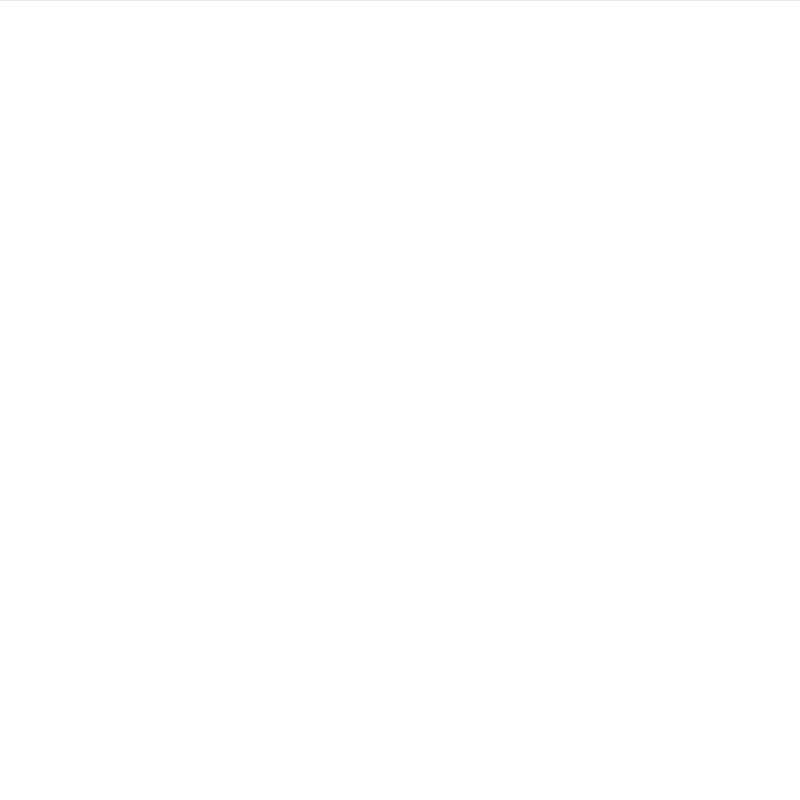
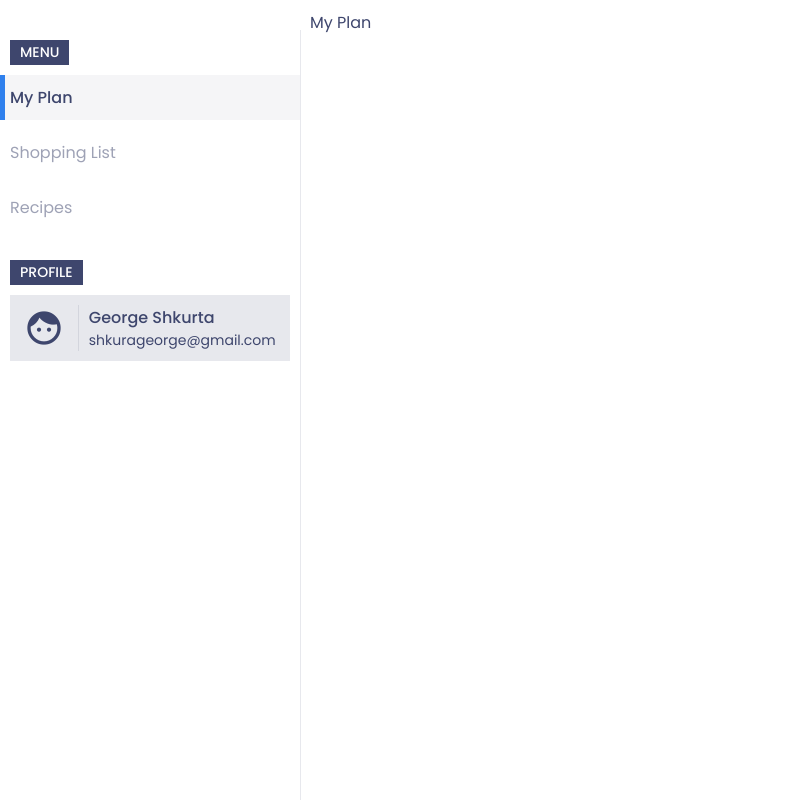
Before and after one commit to george-skourta/meal-planer, an Electron app: page index.html in a window 800 px wide. Drawn offline with Linux system fonts and the light colour scheme.

Commit message:
Finished basic sidebar.

```diff
--- a/index.html
+++ b/index.html
@@ -8,6 +8,51 @@
     <link rel="stylesheet" href="public/css/app.min.css">
 </head>
 <body style="background: white;">
+    <!-- Sidebar Menu -->
+    <div class="sidebar-menu">
+        <!-- Sidebar Menu: Navigation -->
+        <div class="sidebar-menu__nav">
+            <span class="sidebar-menu__label">Menu</span>
+            <a href="javascript:void()" class="sidebar-menu__nav-item sidebar-menu__nav-item--active">My Plan</a>
+            <a href="javascript:void()" class="sidebar-menu__nav-item">Shopping List</a>
+            <a href="javascript:void()" class="sidebar-menu__nav-item">Recipes</a>
+        </div>
+        <!-- Sidebar Menu: Profile -->
+        <div class="sidebar-menu__profile">
+            <span class="sidebar-menu__label">Profile</span>
+            <div class="sidebar-menu__profile-selection">
+                <div class="sidebar-menu__profile-thumbnail">
+                    <i class="material-icons">face</i>
+                </div>
+                <div class="sidebar-menu__profile-info">
+                    <span class="sidebar-menu__profile-name">George Shkurta</span>
+                    <span class="sidebar-menu__profile-email">shkurageorge@gmail.com</span>
+                </div>
+            </div>
+        </div>
+    </div>
+
+    <!-- Main Content -->
+    <main class="main-content">
+        <!-- Section: My Plan -->
+        <section class="section section--active my-plan">
+            <div class="section-header">
+                <span class="section-header__title">My Plan</span>
+            </div>
+        </section>
+        <!-- Section: Shopping List -->
+        <section class="section shopping-list">
+            <div class="section-header">
+                <span class="section-header__title">Shopping List</span>
+            </div>
+        </section>
+        <!-- Section: Recipes -->
+        <section class="section recipes">
+            <div class="section-header">
+                <span class="section-header__title">Recipes</span>
+            </div>
+        </section>
+    </main>
 
 
     <!-- Renderer process logic -->
--- a/preload.js
+++ b/preload.js
@@ -12,7 +12,6 @@ window.addEventListener('DOMContentLoaded', () => {
         icon: url.format(path.join(__dirname, '/public/media/logo', '/logo.png')),
     });
 
-
     const replaceText = (selector, text) => {
         const element = document.getElementById(selector)
         if (element) element.innerText = text
--- a/src/scss/02-base/_reset.scss
+++ b/src/scss/02-base/_reset.scss
@@ -1,11 +1,7 @@
 html, body {
     color: $secondary;
-    font-family: $roboto;
+    font-family: $base-font;
     font-size: 16px;
     padding: 0;
     margin: 0;
 }
-
-body {
-    border-top: 1px solid rgba($color: $secondary, $alpha: .12);
-}
--- a/src/scss/03-global/_footer.scss
+++ /dev/null
@@ -1,4 +0,0 @@
-.footer {
-    border-top: 1px solid rgba($color: $secondary, $alpha: .12);
-    padding: 20px;
-}
--- a/src/scss/03-global/_header.scss
+++ /dev/null
@@ -1,38 +0,0 @@
-.header {
-    padding: 10px 20px;
-    position: relative;
-
-    &__title {
-        color: $secondary;
-        font-size: 40px;
-        font-weight: 500;
-        display: block;
-        margin-bottom: 10px;
-    }
-
-    &__text {
-        color: $secondary;
-        font-size: 16px;
-        position: relative;
-        display: block;
-    }
-
-    .v-divider {
-        background: rgba($color: $secondary, $alpha: .25);
-        width: 2px;
-        height: 10px;
-        display: inline-block;
-        margin: 0 10px;
-    }
-
-    &__buttons {
-        position: absolute;
-        right: 20px;
-        top: 50%;
-        transform: translateY(-50%);
-
-        button {
-            margin-left: 15px;
-        }
-    }
-}
--- a/src/scss/03-global/_main.scss
+++ b/src/scss/03-global/_main.scss
@@ -1,3 +1,6 @@
 .main-content {
-    padding: 20px;
+    padding: 10px;
+    margin-left: 300px;
+    height: calc(100vh - 50px);
+    overflow: auto;
 }
--- /dev/null
+++ b/src/scss/03-global/_sidebar-menu.scss
@@ -0,0 +1,115 @@
+.sidebar-menu {
+    border-right: 1px solid rgba($color: $secondary, $alpha: .12);
+    width: 300px;
+    height: 100vh;
+    position: fixed;
+    top: 30px;
+    left: 0;
+
+    &__nav {
+        padding: 10px;
+    }
+
+    &__label {
+        background: $secondary;
+        color: white;
+        font-size: 14px;
+        font-weight: 500;
+        text-transform: uppercase;
+        text-align: center;
+        padding: 2px 10px;
+        display: table;
+    }
+
+    &__nav-item {
+        color: $secondary;
+        font-size: 16px;
+        font-weight: 400;
+        text-decoration: none;
+        transition: all 0.3s ease-in-out;
+        padding: 10px;
+        margin: 10px -10px;
+        display: block;
+        opacity: .5;
+
+        &:hover {
+            background: rgba($color: $secondary, $alpha: .05);
+            font-weight: 500;
+            opacity: 1;
+            position: relative;
+
+            &::after {
+                content: ' ';
+                background: $primary;
+                width: 5px;
+                height: 100%;
+                position: absolute;
+                top: 0;
+                left: 0;
+            }
+        }
+
+        &--active {
+            background: rgba($color: $secondary, $alpha: .05);
+            font-weight: 500;
+            opacity: 1;
+            position: relative;
+
+            &::after {
+                content: ' ';
+                background: $primary;
+                width: 5px;
+                height: 100%;
+                position: absolute;
+                top: 0;
+                left: 0;
+            }
+        }
+    }
+
+    &__profile {
+        padding: 10px;
+    }
+
+    &__profile-selection {
+        background: rgba($color: $secondary, $alpha: 0.12);
+        margin: 10px 0;
+        padding: 10px 0;
+        display: flex;
+        position: relative;
+    }
+
+    &__profile-thumbnail {
+        border-right: 1px solid rgba($color: $secondary, $alpha: .12);
+        float: left;
+        width: 20%;
+        padding: 0 10px;
+        position: relative;
+
+        i {
+            font-size: 40px;
+            position: absolute;
+            top: 50%;
+            left: 50%;
+            transform: translate(-50%,-50%);
+        }
+    }
+
+    &__profile-info {
+        float: left;
+        width: 80%;
+        padding: 0 10px;
+    }
+
+    &__profile-name {
+        font-size: 16px;
+        font-weight: 500;
+        display: block;
+    }
+
+    &__profile-email {
+        font-size: 14px;
+        font-weight: 400;
+        display: block;
+    }
+}
--- a/src/scss/03-global/_sidebar.scss
+++ /dev/null
@@ -1,45 +0,0 @@
-.sidebar {
-    border-right: 1px solid rgba($color: $secondary, $alpha: .12);
-    width: 300px;
-    height: 100vh;
-    position: fixed;
-    top: 0;
-    left: 0;
-
-    &__header {
-        color: $secondary;
-        font-size: 30px;
-        font-weight: 500;
-        text-transform: uppercase;
-        padding: 20px;
-    }
-
-    &__links-item {
-        color: $secondary;
-        font-size: 16px;
-        text-decoration: none;
-        transition: all 0.3s ease-in-out;
-        padding: 10px 20px;
-        display: block;
-        margin-bottom: 10px;
-
-        &:hover {
-            background: rgba($color: $secondary, $alpha: .04);
-        }
-
-        &--active {
-            background: rgba($color: $secondary, $alpha: .04);
-            position: relative;
-
-            &::after {
-                content: ' ';
-                background: $primary;
-                width: 5px;
-                height: 100%;
-                position: absolute;
-                top: 0;
-                left: 0;
-            }
-        }
-    }
-}
--- a/src/scss/app.scss
+++ b/src/scss/app.scss
@@ -8,10 +8,9 @@
 @import '02-base/_typography.scss';
 
 /* 03 Global */
-@import '03-global/_header.scss';
+@import '03-global/_sidebar-menu.scss';
 @import '03-global/_main.scss';
 @import '03-global/_sections.scss';
-@import '03-global/_footer.scss';
 
 /* 04 Objects */
 @import '04-objects/_buttons.scss';
```
Also changed, not shown: public/css/app.min.css, 1 other file.
